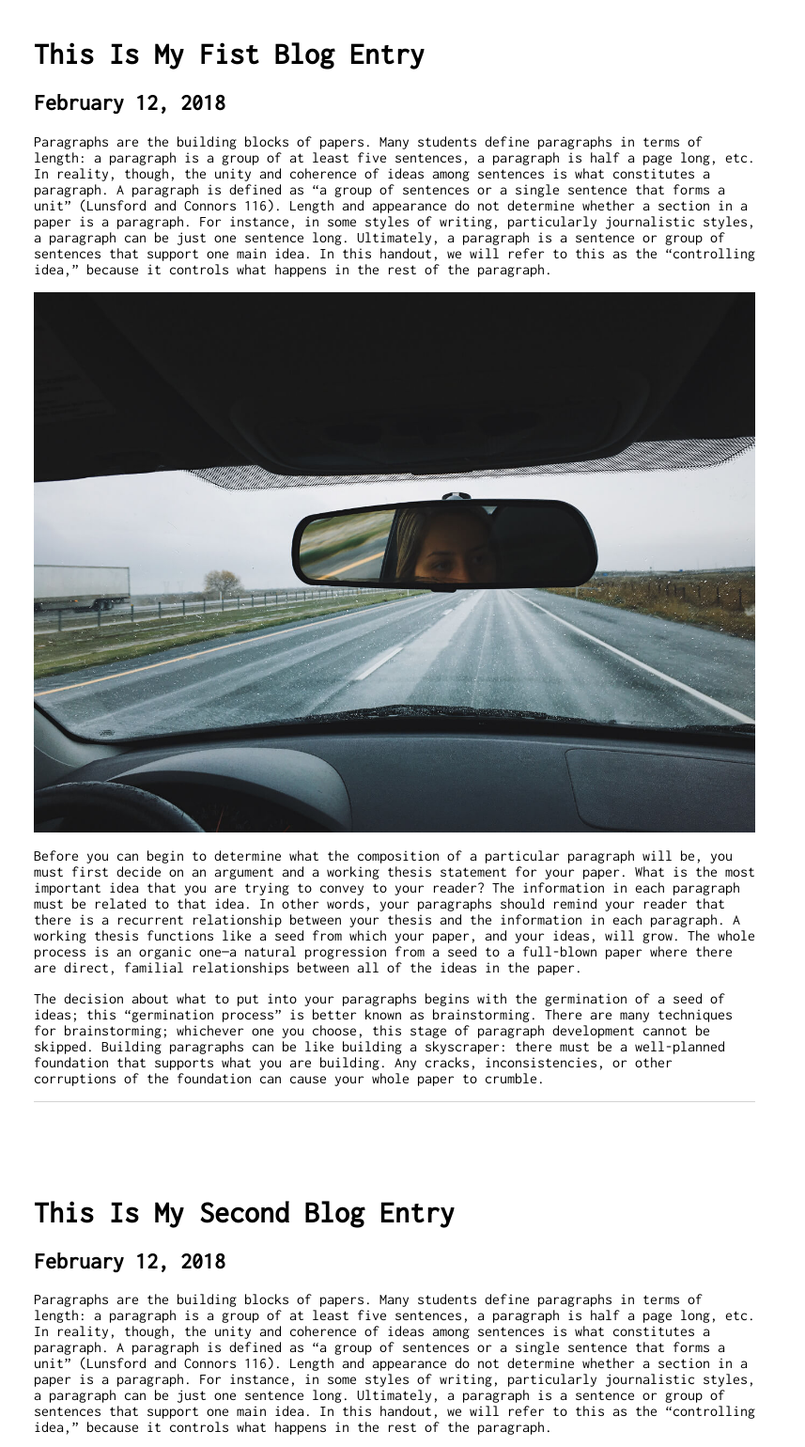
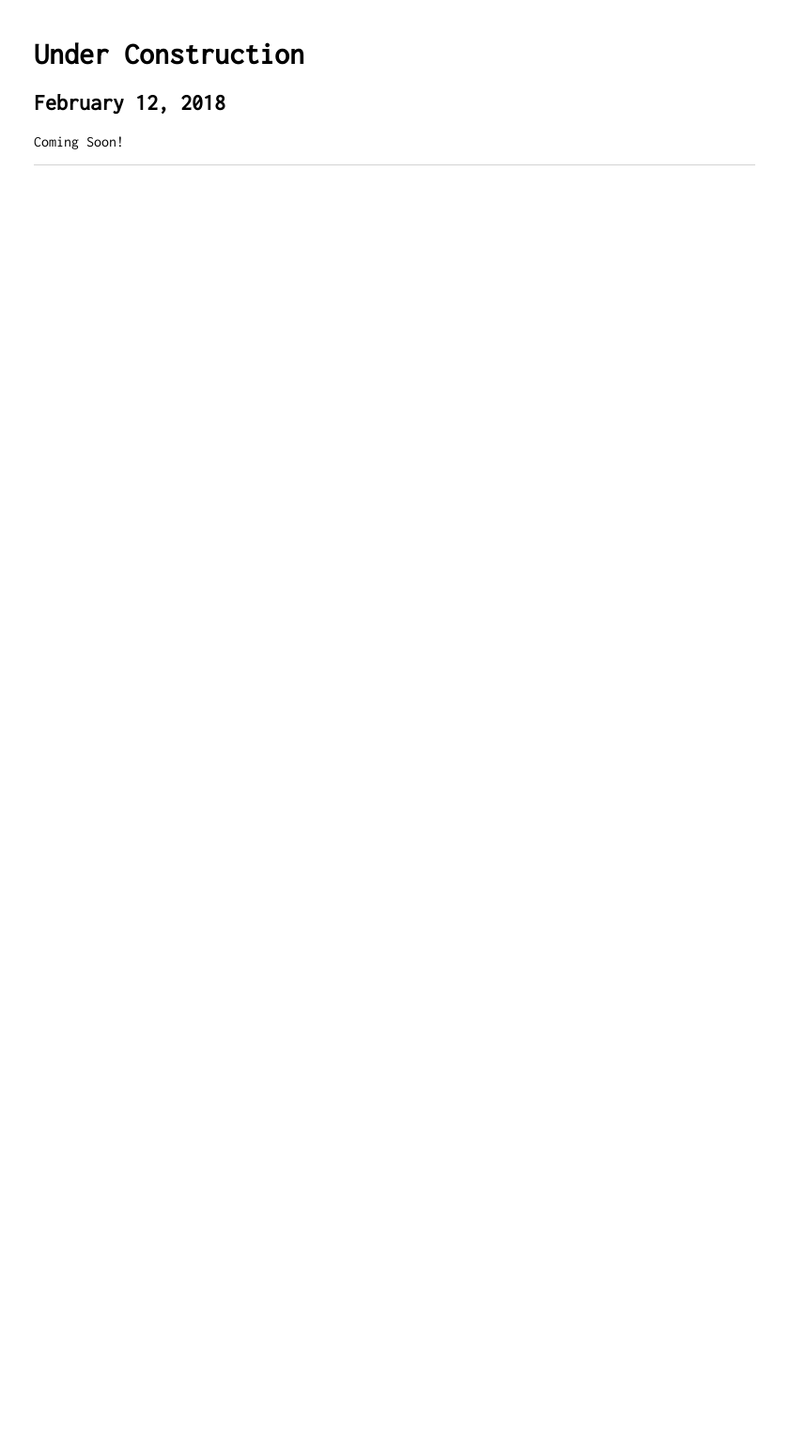
Before and after one commit to chachoblow/first-website, a plain HTML site: page blog.html in a window 1280 px wide. Shown: the top 1540 px of the page at 94% size, 144-1001 px from the left. After the commit the page ends 820 px from the top, so only its background shows below. Drawn offline with Linux system fonts and the light colour scheme.

Commit message:
Removed test blogs and added tab icon.

```diff
--- a/blog.html
+++ b/blog.html
@@ -7,6 +7,7 @@
     <meta name="desciption" content="The personal website of Wesley Klein.">
     <meta name="viewport" content="width=device-width, initial-scale=1.0">
     <link rel="stylesheet" href="../style.css">
+    <link rel="shortcut icon" href="images/pixel-me.png">
     <link href="https://fonts.googleapis.com/css?family=Inconsolata" rel="stylesheet">
     <link rel="stylesheet" href="https://cdnjs.cloudflare.com/ajax/libs/font-awesome/4.7.0/css/font-awesome.min.css">
   </head>
@@ -69,23 +70,11 @@
     <main role="main">
       <div class="blog-container">
         <div class="blog-entry">
-          <h1>This Is My Fist Blog Entry</h1>
+          <h1>Under Construction</h1>
           <h2>February 12, 2018</h2>
-          <p>Paragraphs are the building blocks of papers. Many students define paragraphs in terms of length: a paragraph is a group of at least five sentences, a paragraph is half a page long, etc. In reality, though, the unity and coherence of ideas among sentences is what constitutes a paragraph. A paragraph is defined as “a group of sentences or a single sentence that forms a unit” (Lunsford and Connors 116). Length and appearance do not determine whether a section in a paper is a paragraph. For instance, in some styles of writing, particularly journalistic styles, a paragraph can be just one sentence long. Ultimately, a paragraph is a sentence or group of sentences that support one main idea. In this handout, we will refer to this as the “controlling idea,” because it controls what happens in the rest of the paragraph.</p>
-          <img class="blog-image" src="../images/photographs/brittany-driving-1000h.JPG"
-               alt="Photograph of a woman driving on a highway.">
-          <p>Before you can begin to determine what the composition of a particular paragraph will be, you must first decide on an argument and a working thesis statement for your paper. What is the most important idea that you are trying to convey to your reader? The information in each paragraph must be related to that idea. In other words, your paragraphs should remind your reader that there is a recurrent relationship between your thesis and the information in each paragraph. A working thesis functions like a seed from which your paper, and your ideas, will grow. The whole process is an organic one—a natural progression from a seed to a full-blown paper where there are direct, familial relationships between all of the ideas in the paper.</p>
-          <p>The decision about what to put into your paragraphs begins with the germination of a seed of ideas; this “germination process” is better known as brainstorming. There are many techniques for brainstorming; whichever one you choose, this stage of paragraph development cannot be skipped. Building paragraphs can be like building a skyscraper: there must be a well-planned foundation that supports what you are building. Any cracks, inconsistencies, or other corruptions of the foundation can cause your whole paper to crumble.</p>
+          <p>Coming Soon!</p>
         </div>
-        <div class="blog-entry">
-          <h1>This Is My Second Blog Entry</h1>
-          <h2>February 12, 2018</h2>
-          <p>Paragraphs are the building blocks of papers. Many students define paragraphs in terms of length: a paragraph is a group of at least five sentences, a paragraph is half a page long, etc. In reality, though, the unity and coherence of ideas among sentences is what constitutes a paragraph. A paragraph is defined as “a group of sentences or a single sentence that forms a unit” (Lunsford and Connors 116). Length and appearance do not determine whether a section in a paper is a paragraph. For instance, in some styles of writing, particularly journalistic styles, a paragraph can be just one sentence long. Ultimately, a paragraph is a sentence or group of sentences that support one main idea. In this handout, we will refer to this as the “controlling idea,” because it controls what happens in the rest of the paragraph.</p>
-          <img class="blog-image" src="../images/photographs/brittany-driving-1000h.JPG"
-                alt="Photograph of a woman driving on a highway.">
-          <p>Before you can begin to determine what the composition of a particular paragraph will be, you must first decide on an argument and a working thesis statement for your paper. What is the most important idea that you are trying to convey to your reader? The information in each paragraph must be related to that idea. In other words, your paragraphs should remind your reader that there is a recurrent relationship between your thesis and the information in each paragraph. A working thesis functions like a seed from which your paper, and your ideas, will grow. The whole process is an organic one—a natural progression from a seed to a full-blown paper where there are direct, familial relationships between all of the ideas in the paper.</p>
-          <p>The decision about what to put into your paragraphs begins with the germination of a seed of ideas; this “germination process” is better known as brainstorming. There are many techniques for brainstorming; whichever one you choose, this stage of paragraph development cannot be skipped. Building paragraphs can be like building a skyscraper: there must be a well-planned foundation that supports what you are building. Any cracks, inconsistencies, or other corruptions of the foundation can cause your whole paper to crumble.</p>
-        </div>
+
       </div>
     </main>
   </body>
```
Also changed, not shown: about-me.html (+1 -0 lines), artwork/animations.html (+1 -0 lines), artwork/branches.html (+1 -0 lines), artwork/cyclux.html (+1 -0 lines), artwork/illustrations.html (+1 -0 lines), artwork/photo.html (+1 -0 lines), index.html (+1 -0 lines), projects/lifesimulator.html (+1 -0 lines), projects/linecollection.html (+1 -0 lines), projects/processing-sketches.html (+1 -0 lines), images/eyes-icon.ico (deleted), images/pixel-me.png (added).
